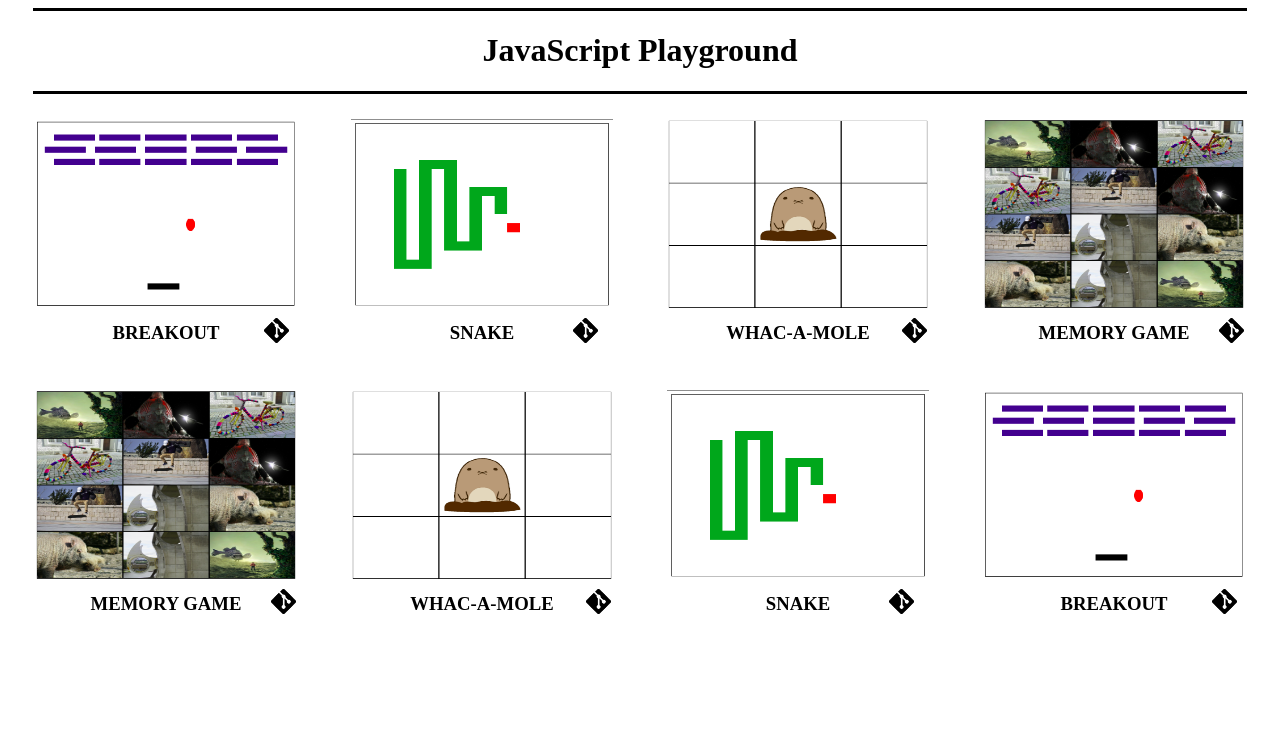
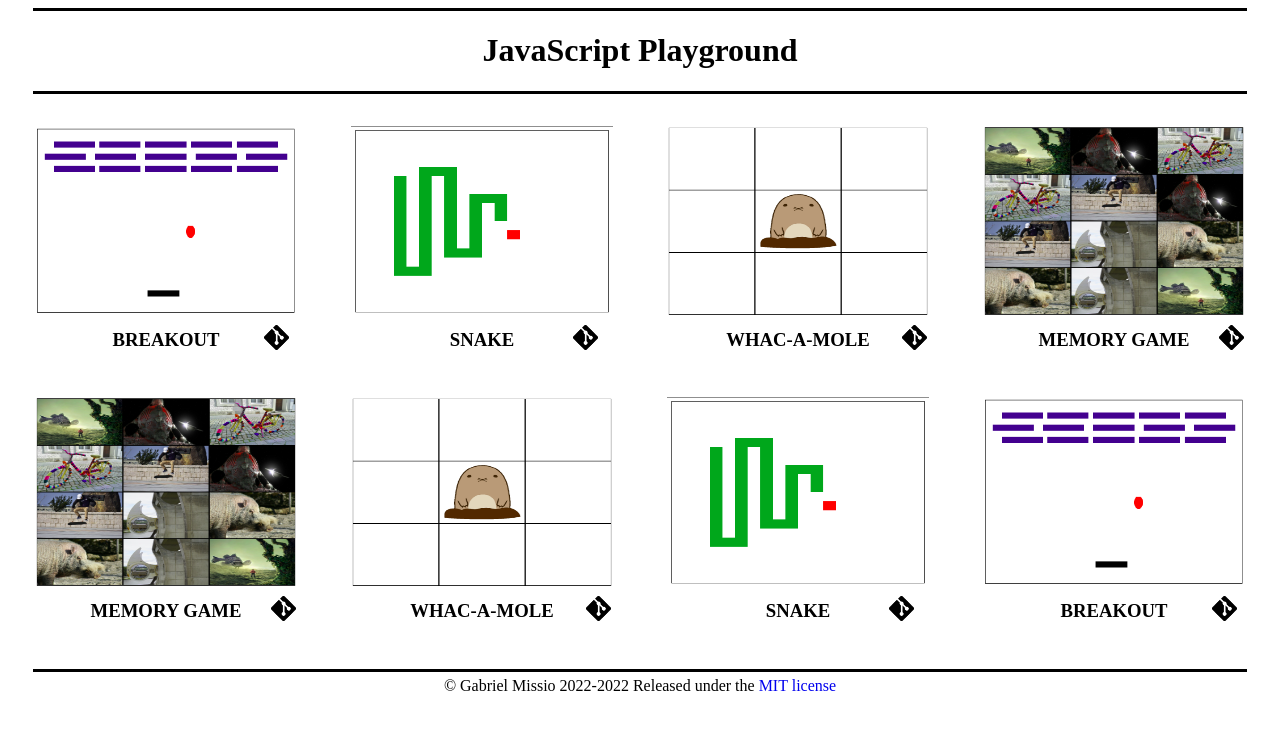
Before and after one commit to gabrielmissio/javascript-sandbox, a website: page src/catalog/index.html in a window 1280 px wide. Drawn offline with Linux system fonts and the light colour scheme.

Commit message:
feat: add licente to footer in catalog demo

```diff
--- a/src/catalog/index.html
+++ b/src/catalog/index.html
@@ -16,7 +16,9 @@
         <div class="catalog"></div>
     </div>
 
-    <div class="footer"></div>
+    <div class="footer">
+      <div >© Gabriel Missio 2022-2022 Released under the <a href="http://opensource.org/licenses/mit-license.php" target="_blank">MIT license</a></div>
+    </div>
 
     <script src="app.js"></script>
   </body>
--- a/src/catalog/styles.css
+++ b/src/catalog/styles.css
@@ -5,8 +5,26 @@
     text-align: center;
     margin-left: 2%;
     margin-right: 2%;
+    margin-bottom: 7px;
     border-bottom: 3px solid black;
     border-top: 3px solid black;
+}
+
+.footer {
+    display: flex;
+    flex-wrap: wrap;
+    text-align: center;
+    justify-content: center;
+    margin-left: 2%;
+    margin-right: 2%;
+    margin-top: 25px;
+    padding-top: 5px;
+    padding-bottom: 5px;
+    border-top: 3px solid black;
+}
+
+.footer a {
+    text-decoration: none;
 }
 
 .catalog {
```
